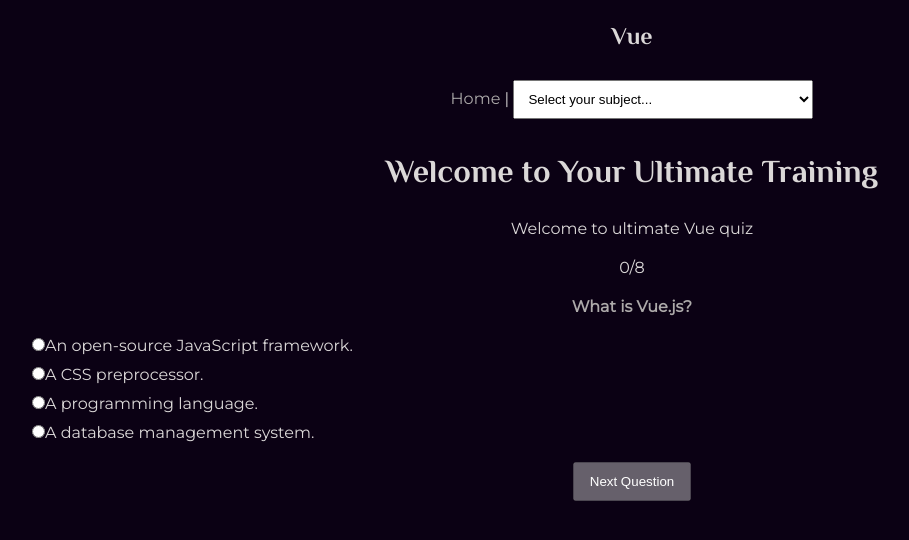
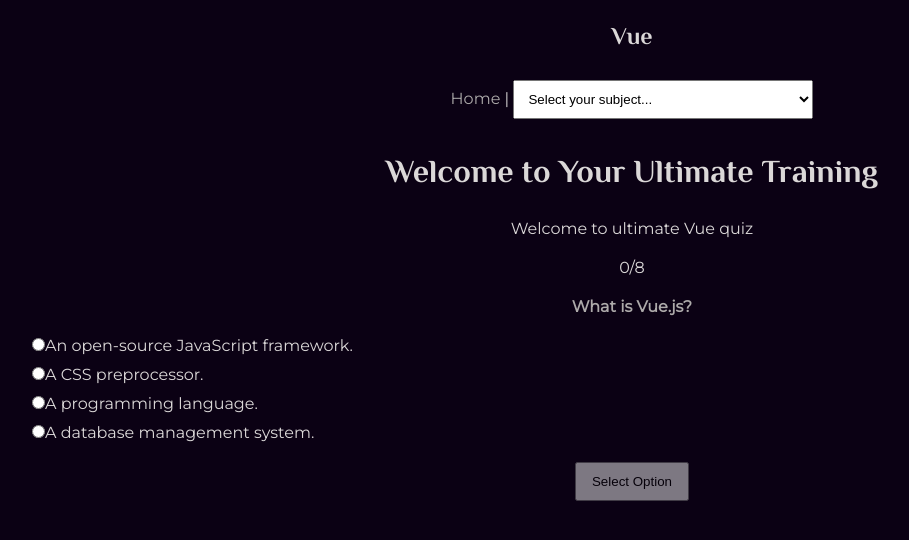
Before and after one commit to Lu-Smith/quiz_vue_typescript_tdd, a Vue app: page /Vue in a window 1280 px wide. Shown: the top 540 px of the page, without its empty margins (8-917 px from the left). Built offline with nearby package versions, Linux system fonts and the light colour scheme.

Commit message:
Updated logic

```diff
--- a/src/assets/global.css
+++ b/src/assets/global.css
@@ -45,6 +45,5 @@
 }
 
 button {
-    color: white;
     padding: 10px 15px;
 }
--- a/src/views/subjects/VueSubject.vue
+++ b/src/views/subjects/VueSubject.vue
@@ -9,25 +9,21 @@
       <label
         v-for="(option, index) in getCurrentQuestion.options"
         :key="index"
-        :class="`option ${
-          getCurrentQuestion.selected == index ? (index == getCurrentQuestion.answer ? 'correct' : 'wrong') : ''
-        } ${
-          getCurrentQuestion.selected != null && index != getCurrentQuestion.selected ? 'disabled' : ''
-        }`">
+        :class="`options, ${getCurrentQuestion.selected === index && correctAnswer ? 'correct' : ''}
+        ${answeredQuestion ? 'disabled' : ''}`">
         <input
           type="radio"
-          :name="getCurrentQuestion.question"
+          :name="getCurrentQuestion.options[index]"
           :value="index"
           v-model="getCurrentQuestion.selected"
-          :disabled="getCurrentQuestion.selected !== null"
           @change="setAnswer">
         <span>{{ option }}</span>
       </label>
     </div>
     <button
       @click="nextQuestion"
-      :disabled="getCurrentQuestion.selected === null">
-      {{ getCurrentQuestion.index === (vueQuestions.length - 1) ? 'Finish' :  'Next Question'}}
+      :class="!answeredQuestion ? 'disabled' : ''">
+      {{ getCurrentQuestion.index === (vueQuestions.length - 1) ? 'Finish' : (getCurrentQuestion.selected == null ? 'Select Option' : 'Next Question')}}
     </button>
   </div>
 
@@ -38,10 +34,13 @@
 import { ref, computed } from 'vue'
 
 const quizCompleted = ref(false)
+const correctAnswer = ref(false)
+const answeredQuestion = ref(false)
 const selectedSubject = ref('Vue')
 const numberOfQuestions = ref(vueQuestions.length)
 const currentQuestion = ref(0)
 const score = ref(0)
+
 
 const finalScore = ( score.value / numberOfQuestions.value)*100
 
@@ -54,14 +53,18 @@
 const nextQuestion = () => {
   if(currentQuestion.value < vueQuestions.length -1) {
     currentQuestion.value++
+    correctAnswer.value = false
   } else {
     quizCompleted.value = true
   }
+  answeredQuestion.value = !answeredQuestion.value
 }
 const setAnswer = () => {
   if (getCurrentQuestion.value.selected === getCurrentQuestion.value.answer) {
     score.value++
+    correctAnswer.value = true
   }
+  answeredQuestion.value = !answeredQuestion.value
 }
 
 
```
